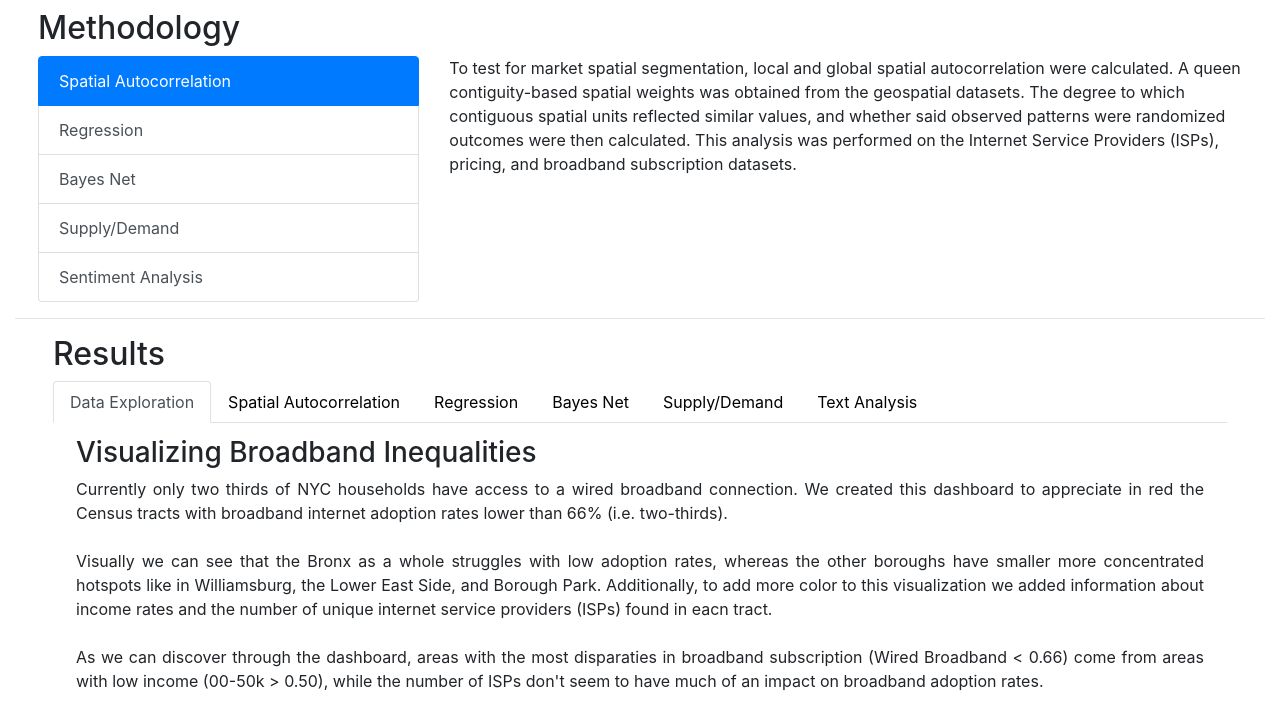
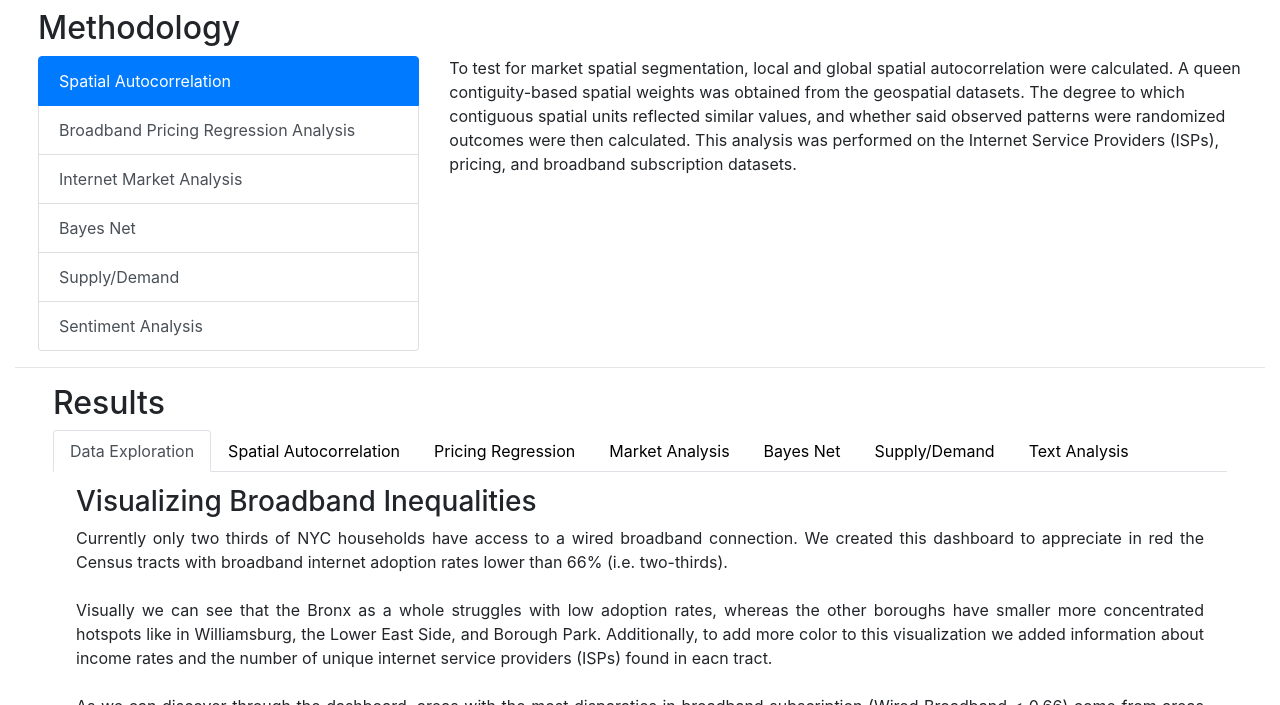
Before and after one commit to nyconnect2020/nyconnect2020.github.io, a Jekyll site: the page built from README.md, in a window 1280 px wide and 900 px high, scrolled down 1735 px, cut to the strip 140-845 px from the top of the window. Built offline with Jekyll 4.4.1, drawn with Linux system fonts in a browser that asks for light colours; our own code applies the rules of GitHub Pages for plain Markdown files.

Commit message:
adding more method and result meat

```diff
--- a/_includes/methods.html
+++ b/_includes/methods.html
@@ -4,43 +4,74 @@
     </div>
     <div class="col-4">
         <div class="list-group" id="list-tab" role="tablist">
-            <a class="list-group-item list-group-item-action active" id="list-spatial" data-toggle="list" href="#list-home" role="tab" aria-controls="home">
+            <a class="list-group-item list-group-item-action active" id="list-spatial" data-toggle="list" href="#spatial-desc" role="tab" aria-controls="spatial">
                 Spatial Autocorrelation
             </a>
-            <a class="list-group-item list-group-item-action" id="list-regression" data-toggle="list" href="#list-profile" role="tab" aria-controls="profile">
-                Regression
+            <a class="list-group-item list-group-item-action" id="list-regression" data-toggle="list" href="#regression-desc" role="tab" aria-controls="regression">
+                Broadband Pricing Regression Analysis
             </a>
-            <a class="list-group-item list-group-item-action" id="list-bayes" data-toggle="list" href="#list-messages" role="tab" aria-controls="messages">
+            <a class="list-group-item list-group-item-action" id="list-market" data-toggle="list" href="#market-desc" role="tab" aria-controls="market">
+                Internet Market Analysis
+            </a>
+            <a class="list-group-item list-group-item-action" id="list-bayes" data-toggle="list" href="#bayes-desc" role="tab" aria-controls="bayes">
                 Bayes Net
             </a>
-            <a class="list-group-item list-group-item-action" id="list-econ" data-toggle="list" href="#list-settings" role="tab" aria-controls="settings">
+            <a class="list-group-item list-group-item-action" id="list-econ" data-toggle="list" href="#econ-desc" role="tab" aria-controls="econ">
                 Supply/Demand
             </a>
-            <a class="list-group-item list-group-item-action" id="list-twitter" data-toggle="list" href="#list-settings" role="tab" aria-controls="settings">
+            <a class="list-group-item list-group-item-action" id="list-twitter" data-toggle="list" href="#twitter-desc" role="tab" aria-controls="twitter">
                 Sentiment Analysis
             </a>
         </div>
     </div>
     <div class="col-8">
       <div class="tab-content" id="nav-tabContent">
-        <div class="tab-pane fade show active" id="list-home" role="tabpanel" aria-labelledby="list-spatial">
+        <div class="tab-pane fade show active" id="spatial-desc" role="tabpanel" aria-labelledby="list-spatial">
             To test for market spatial segmentation, local and global spatial autocorrelation were calculated.
             A queen contiguity-based spatial weights was obtained from the geospatial datasets.
             The degree to which contiguous spatial units reflected similar values, and whether said observed patterns were randomized outcomes were then calculated.
             This analysis was performed on the Internet Service Providers (ISPs), pricing, and broadband subscription datasets.
         </div>
-        <div class="tab-pane fade" id="list-profile" role="tabpanel" aria-labelledby="list-regression">...
+        <div class="tab-pane fade" id="regression-desc" role="tabpanel" aria-labelledby="list-regression">
+            <p>
+            To understand the demand and supply in the telecom industry of New York City, linear regression is utilized in a total of 2165 census
+             tracts to draw the supply and demand curves in both 2017 and 2019. Following the microeconomic theory, the broadband price in each tract
+             is the dependent variable and we are interested in understanding its influencing factors.
+            <br><br>
+            For the demand side, the number of ISPs and also demographics that may have an impact on people's willingness and ability to access the
+             internet are considered as independent variables.
+            <br><br>
+            For the supply side, the only independent variable is the number of broadband service
+             providers.
+            <br><br>
+            All datasets are preprocessed and missing values are filled as zero. By plotting the prediction of price in each level of
+             providers' amount, we are able to get the demand and supply curves. Considering that many census tracts may have the same
+             number of providers but different demographic features, resulting to multiple prediction results for one certain number of
+             providers, the average price is calculated to represent all predictive values.
+             </p>
 
         </div>
-        <div class="tab-pane fade" id="list-messages" role="tabpanel" aria-labelledby="list-bayes">
+        <div class="tab-pane fade" id="market-desc" role="tabpanel" aria-labelledby="list-market">
+            <p>
+            We used the Herfindahl-Hirschman Index (HHI) to estimate the concentration level of the broadband market in New York City.
+            This measure is commonly used by the Department of Justice to determine firm-market concentration and competitiveness.
+            <br><br>
+            The HHI was calculated by taking the sum of the square of each internet firm’s market share.
+            The measure takes into account the relative size distribution of each firm.
+            The number will increase when more companies emerge in a market or the disparity in size between those firms decreases.
+            However, this method fails to assess the complexities of various markets in a more accurate way.
+            </p>
+            <img src="/assets/images/results/hhi.png" alt="hhi-model">
+        </div>
+        <div class="tab-pane fade" id="bayes-desc" role="tabpanel" aria-labelledby="list-bayes">
             A Bayesian Network was constructed using demographic data such as race, income, age, and broadband subscription rates,
              plus the number of unique broadband ISPs at the Census block level.
             The network showed which of those factors had an impact on broadband subscription rates.
         </div>
-        <div class="tab-pane fade" id="list-settings" role="tabpanel" aria-labelledby="list-econ">...
+        <div class="tab-pane fade" id="econ-desc" role="tabpanel" aria-labelledby="list-econ">...
 
         </div>
-        <div class="tab-pane fade" id="list-settings" role="tabpanel" aria-labelledby="list-twitter">
+        <div class="tab-pane fade" id="twitter-desc" role="tabpanel" aria-labelledby="list-twitter">
             Text mining based on Twitter data was also performed to provide more insights into the public's perception of current telecom service.
             Twitter analysis includes tweet retrieval, text preprocessing, exploratory data analysis, sentiment analysis and word cloud visualization. Tweets mentioning a provider and services between 2010 and 2020 were scraped.
             A Word2vec-LSTM model evaluated each tweet’s sentiment on a scale of 0 (negative) to 1 (positive).
--- a/_includes/results.html
+++ b/_includes/results.html
@@ -15,7 +15,11 @@
                 </li>
                 <li class="nav-item" role="presentation">
                     <a class="nav-link" id="contact-tab" data-toggle="tab" href="#r_regression" role="tab"
-                        aria-controls="contact" aria-selected="false">Regression</a>
+                        aria-controls="contact" aria-selected="false">Pricing Regression</a>
+                </li>
+                <li class="nav-item" role="presentation">
+                    <a class="nav-link" id="contact-tab" data-toggle="tab" href="#r_market" role="tab"
+                        aria-controls="contact" aria-selected="false">Market Analysis</a>
                 </li>
                 <li class="nav-item" role="presentation">
                     <a class="nav-link" id="contact-tab" data-toggle="tab" href="#r_bayes_net" role="tab"
@@ -61,11 +65,30 @@
                         </p>
                     </div>
                 </div>
-                <div class="tab-pane fade" id="r_regression" role="tabpanel" aria-labelledby="Data Regression Results">
+                <div class="tab-pane fade" id="r_regression" role="tabpanel" aria-labelledby="Broadband Pricing Regression Results">
                     <div class="row justify-content-center result-content">
                         <h3 class="col-md-12 text-justify">How broadband access is a function of geography</h3>
                         <p class="col-md-12 text-justify">
-                            TODO
+                            In both 2017 and 2019 results, a significant negative correlation was identified in the demand side while a
+                             significant positive correlation was identified in the supply side. The result accords with the microeconomic
+                             theory that the higher the price of broadband service, the fewer quantity people are willing to or able to
+                              afford while the more providers will be since the market is promising.
+                            Besides, people in one certain tract that earn more income may be able to afford more expensive broadband services,
+                             which drags up the price. Race and borough are also found to have varying influence on the price.
+                            Broadband service charges more in a community where two or more races live and in Staten Island.
+                            Potential reasons may have a relationship with the shortage of broadband infrastructure in those areas.
+                            For the demand and supply analysis, the cross point of the demand curve and supply curve is considered as
+                             the market equilibrium. Given the latest datasets, the equilibrium indicates the optimal number of providers are near 5, which means it would be better for both customers to have choice and providers to gain more market share. The equilibrium price is approximately 70.9 per line per month. Compared with the market 2 years ago, the latest demand curve moves slightly upward, which may result from a potential budget increase in the broadband service. People are willing to pay more for internet access. The supply curve moves downward, which indicates new tech such as 5G may drag down the cost so competition between companies increases and price decreases.
+                        </p>
+                    </div>
+                </div>
+                <div class="tab-pane fade" id="r_market" role="tabpanel" aria-labelledby="Market Analysis Results">
+                    <div class="row justify-content-center result-content">
+                        <h3 class="col-md-12 text-justify">How competitive is the telecom market in NYC?</h3>
+                        <p class="col-md-12 text-justify">
+                            In NYC, the Index score for the telecoms industry is 3096, above the 2500 threshold for an oligopolistic market,
+                             following the guidance of the U.S. Department of Justice & FTC.
+                            Therefore, the NYC telecom industry is considered as an oligopolistic market.
                         </p>
                     </div>
                 </div>
```
Also changed, not shown: assets/images/results/hhi.png (added), assets/images/results/market.png (added).
